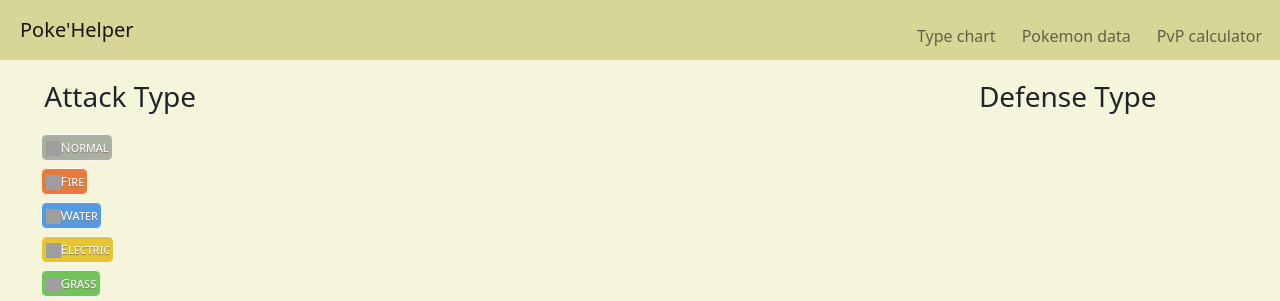
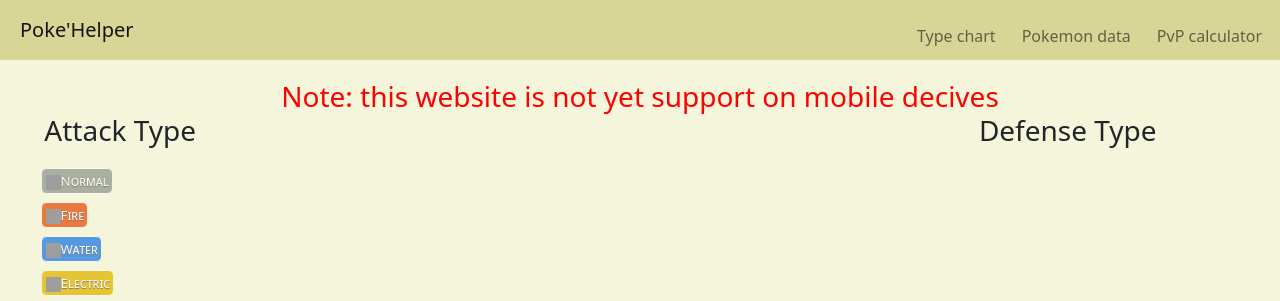
Before and after one commit to stephH154/Pokemon-Website, a website: page index.html in a window 1280 px wide. Shown: the top 301 px of the page. Drawn offline with nearby package versions, Linux system fonts and the light colour scheme; grey boxes are pictures that could not be loaded.

Commit message:
Update index.html

```diff
--- a/index.html
+++ b/index.html
@@ -68,6 +68,9 @@
         </div>
       </nav>
     </header>
+    <h3 style="color: red">
+      Note: this website is not yet support on mobile decives
+    </h3>
     <div class="main-body">
       <div class="attack container">
         <h3>Attack Type</h3>
```
